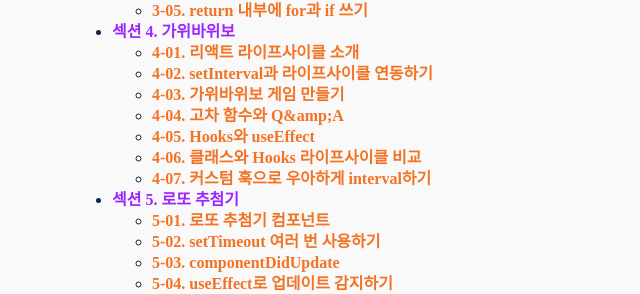
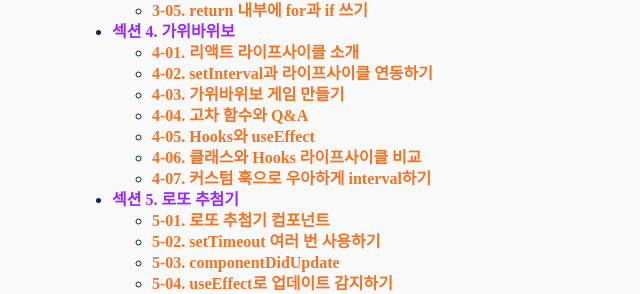
Before and after one commit to nimkoes/portfolio, a Jekyll site: the page built from _posts/2022-10-31-web-game-react.md, in a window 1280 px wide. Shown: the part 1437-1731 px from the top of the page, without its empty margins (168-808 px from the left). Built offline with Jekyll 4.4.1, drawn with Linux system fonts in a browser that asks for light colours.

Commit message:
4-04. 고차 함수와 Q&A

```diff
--- a/_posts/2022-10-31-web-game-react.md
+++ b/_posts/2022-10-31-web-game-react.md
@@ -66,7 +66,7 @@
   - [4-01. 리액트 라이프사이클 소개](https://inky-bug-9a2.notion.site/4-01-e681eaac5b614835af7cca95f87f58f7){:target="_blank"}
   - [4-02. setInterval과 라이프사이클 연동하기](https://inky-bug-9a2.notion.site/4-02-setInterval-405b447668c3447ca4704fb9266a6c72){:target="_blank"}
   - [4-03. 가위바위보 게임 만들기](https://inky-bug-9a2.notion.site/4-03-16170361dd8f481b868bff01043ebd43){:target="_blank"}
-  - [4-04. 고차 함수와 Q&amp;amp;A](){:target="_blank"}
+  - [4-04. 고차 함수와 Q&A](https://inky-bug-9a2.notion.site/4-04-Q-A-cfe368abdc494c949bd3b2ca90e28427){:target="_blank"}
   - [4-05. Hooks와 useEffect](){:target="_blank"}
   - [4-06. 클래스와 Hooks 라이프사이클 비교](){:target="_blank"}
   - [4-07. 커스텀 훅으로 우아하게 interval하기](){:target="_blank"}
```
